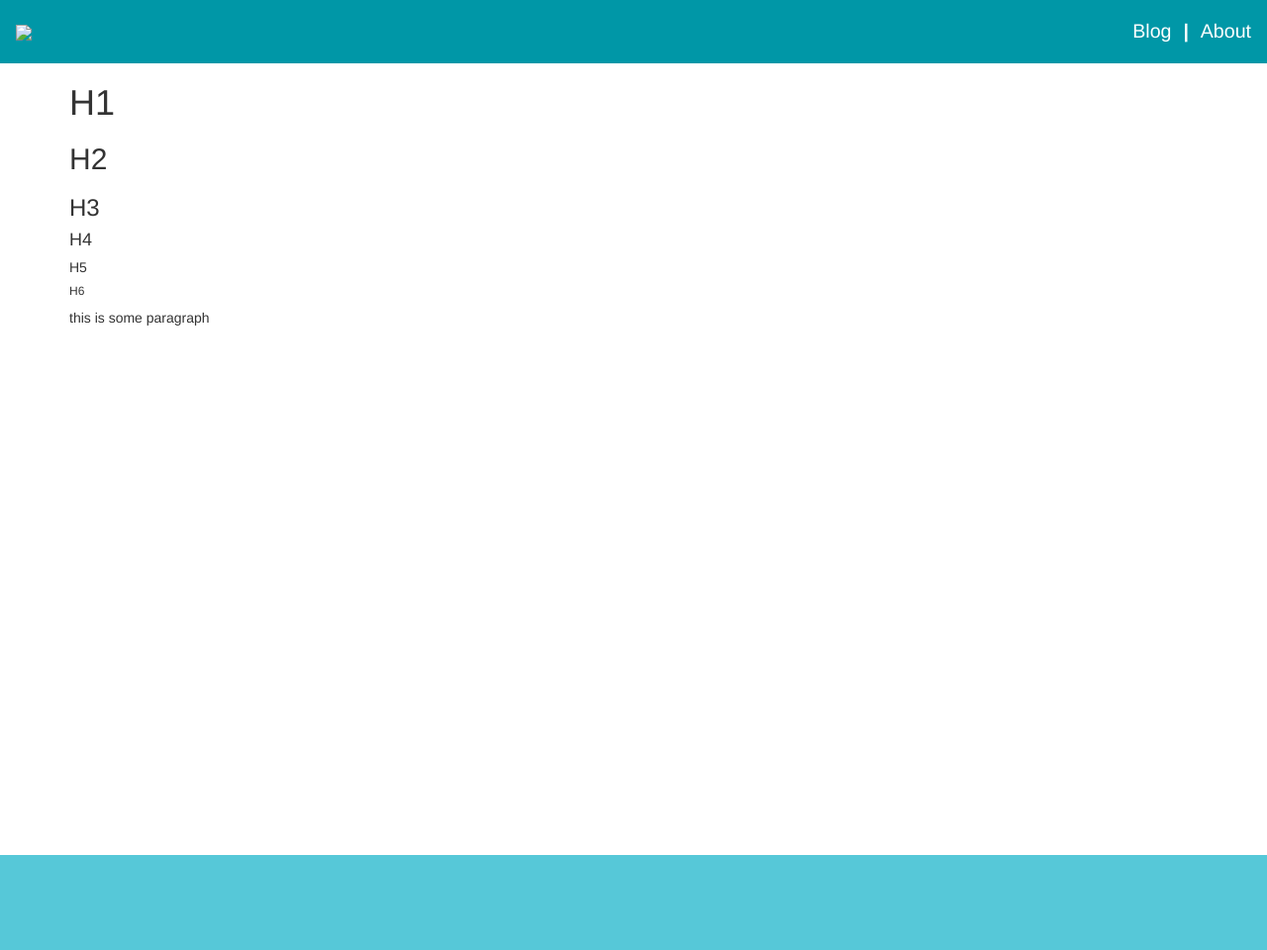
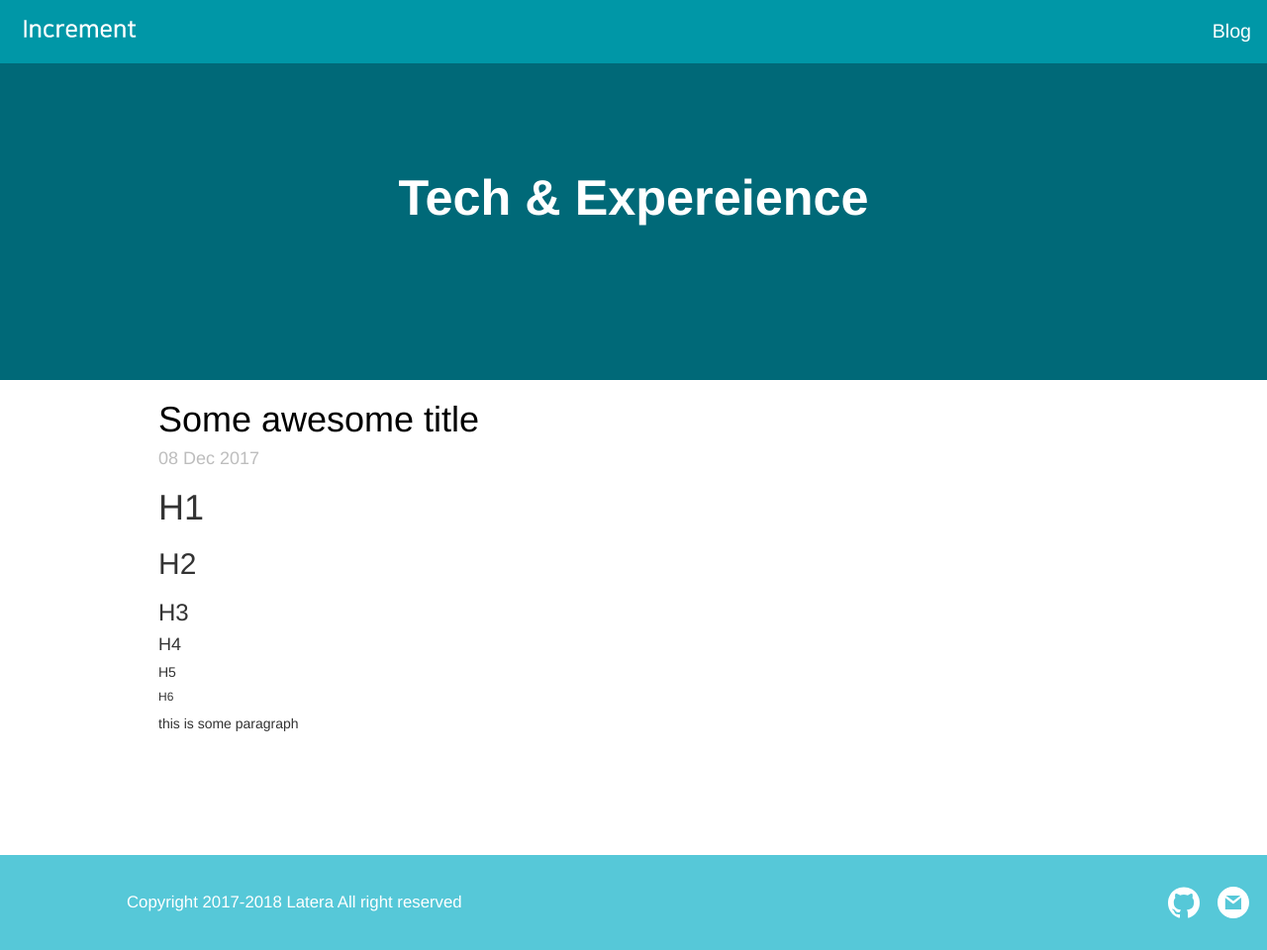
Before and after one commit to Laterality/tech-base-theme, a Jekyll site: the page built from _posts/2017-12-08-default.md, in a window 1280 px wide. Shown: the whole page at 99% size. Built offline with Jekyll 4.4.1, drawn with Linux system fonts in a browser that asks for light colours; nearby versions of some CDN libraries.

Commit message:
포스트 리스트, 본문 페이지 수정

```diff
--- a/_config.yml
+++ b/_config.yml
@@ -2,11 +2,12 @@
 # Basic site information.
 # TODO: You can change it to your information.
 
-name: Latera's Tech Blog
+name: Increment
 description: Just Tech Blog
-meta_description: Meta description here!
+github_username: Laterality
+mail: bluesky0255@gmail.com
 
-logo: false
+logo: /assets/img/logo_tmp.png
 background: false
 navigation: true
 paginate: 5
--- /dev/null
+++ b/_includes/blog_header.html
@@ -0,0 +1,5 @@
+<div class="sub-menu-header">
+	<h1 class="sub-menu-title">
+		<strong>Tech &amp; Expereience</strong>
+	</h1>
+</div>
--- a/_layouts/default.html
+++ b/_layouts/default.html
@@ -15,16 +15,17 @@
 <body>
 	<header id="header">
 		<!-- header content -->
+		{% if site.logo %}
 		<div id="header-wrapper-logo">
 			<a id="header-logo" href="/" >
-				<img src="assets/img/logo_tmp.png"/>
+				<img src="{{site.logo}}" alt="{{site.name}}"/>
 			</a>
 		</div>
+		{% endif %}
 
 		<div id="header-wrapper-nav">
 			<nav id="header-nav">
-				<a class="header-nav-item" href="#">Blog</a> <strong class="header-nav-item-delimiter">|</strong>
-				<a class="header-nav-item" href="#">About</a>
+				<a class="header-nav-item" href="/blog">Blog</a>
 			</nav>
 		</div>
 
@@ -33,7 +34,13 @@
 		{{ content }}
 	</div>
 
-	<footer id="footer"></footer>
+	<footer id="footer">
+			<h6 class="text-copyright">Copyright 2017-{{ 'now' | date: '%Y' }} Latera All right reserved</h6>
+
+			<span class="footer-ic-contact-wrapper"><a href="https://github.com/{{site.github_username}}"><img class="footer-ic" src="/assets/img/github-logo.svg"/></a></span>
+
+			<span class="footer-ic-contact-wrapper"><a href="mailto:{{site.mail}}"><img class="footer-ic" src="/assets/img/gmail.svg"/></a></span>
+	</footer>
 
 </body>
 </html>
--- a/_layouts/post.html
+++ b/_layouts/post.html
@@ -2,4 +2,14 @@
 layout: default
 ---
 
-{{ content }}
+{% include blog_header.html %}
+
+<div id="post-content-wrapper">
+	<h1 class="post-content-title">{{ page.title }}</h1>
+
+	<h4 class="post-content-date">{{ page.date | date_to_string }}</h6>
+
+	<p class="post-content-content">
+		{{ page.content }}
+	</p>
+</div>
--- a/_posts/2017-12-08-default.md
+++ b/_posts/2017-12-08-default.md
@@ -10,5 +11,6 @@
 #### H4
 ##### H5
 ###### H6
-
+<!-- desc -->
 this is some paragraph
+<!-- desc -->
--- a/assets/style.css
+++ b/assets/style.css
@@ -5,10 +5,32 @@
   padding-right: 16px;
 }
 #footer {
+  width: 100%;
   height: 96px;
   background: #56c8d8;
+  display: table;
 }
-#content {
+#footer > .text-copyright {
+  color: white;
+  font-size: 1.2em;
+  display: table-cell;
+  vertical-align: middle;
+  padding-left: 10%;
+}
+#footer .footer-ic-contact-wrapper {
+  width: 1.0em;
+  display: table-cell;
+  vertical-align: middle;
+  padding-right: 1.3em;
+}
+#footer .footer-ic-contact-wrapper .footer-ic {
+  width: 32px;
+  height: 32px;
+}
+#content.container {
+  width: 100%;
+  padding-left: 0px;
+  padding-right: 0px;
   min-height: 800px;
 }
 #header-wrapper-logo {
@@ -29,28 +51,25 @@
   display: table-cell;
   vertical-align: middle;
 }
-.header-nav-item {
+a.header-nav-item {
   text-align: center;
   font-size: 1.4em;
   color: white;
 }
-.header-nav-item :hover {
+a.header-nav-item:hover {
   text-decoration: none;
   color: #ff5722;
 }
-.header-nav-item :focus {
+a.header-nav-item:focus {
   text-decoration: none;
-  color: #ff5722;
 }
-.header-nav-item :link {
+a.header-nav-item:link {
   text-decoration: none;
-  color: #ff5722;
 }
-.header-nav-item :active {
+a.header-nav-item:active {
   text-decoration: none;
-  color: #ff5722;
 }
-.header-nav-item :visited {
+a.header-nav-item:visited {
   text-decoration: none;
 }
 .header-nav-item-delimiter {
@@ -60,3 +79,66 @@
   padding-left: 8px;
   padding-right: 8px;
 }
+.sub-menu-header {
+  width: 100%;
+  height: 320px;
+  background: #006978;
+  display: table;
+}
+.sub-menu-title {
+  color: white;
+  font-size: 3.6em;
+  display: table-cell;
+  vertical-align: middle;
+  text-align: center;
+  padding-bottom: 48px;
+}
+#post-list-container {
+  width: 75%;
+  margin: auto;
+  text-align: center;
+}
+.post-list-delimiter {
+  background: #bdbdbd;
+  width: 100%;
+  height: 1px;
+  margin-top: 24px;
+  margin-bottom: 24px;
+  margin-left: auto;
+  margin-right: auto;
+}
+.post-list-item-title-wrapper {
+  text-align: left;
+}
+.post-list-item-title-wrapper:hover,
+.post-list-item-title-wrapper:link,
+.post-list-item-title-wrapper:visited,
+.post-list-item-title-wrapper:active,
+.post-list-item-title-wrapper:focus {
+  text-decoration: none;
+}
+p.post-list-item-description {
+  text-align: left;
+}
+.post-list-item-title {
+  color: #000000;
+}
+.post-list-item-title:hover {
+  color: #828282;
+}
+.post-list-item-date {
+  text-align: left;
+  color: #bdbdbd;
+}
+#post-content-wrapper {
+  width: 75%;
+  margin: auto;
+}
+.post-content-title {
+  color: #000000;
+}
+.post-content-date {
+  text-align: left;
+  color: #bdbdbd;
+}
+/*# sourceMappingURL=style.css.map */
```
Also changed, not shown: other parts of _posts/2017-12-08-default.md (+1 -0 lines), _includes/list_item_post.html (added, +11 -0 lines), _posts/2017-12-27-other-post.md (added, +11 -0 lines), assets/style.less (+108 -11 lines), blog.html (added, +13 -0 lines), index.html (+5 -6 lines), assets/img/github-logo.svg (added), assets/img/gmail.svg (added), 2 other files.
